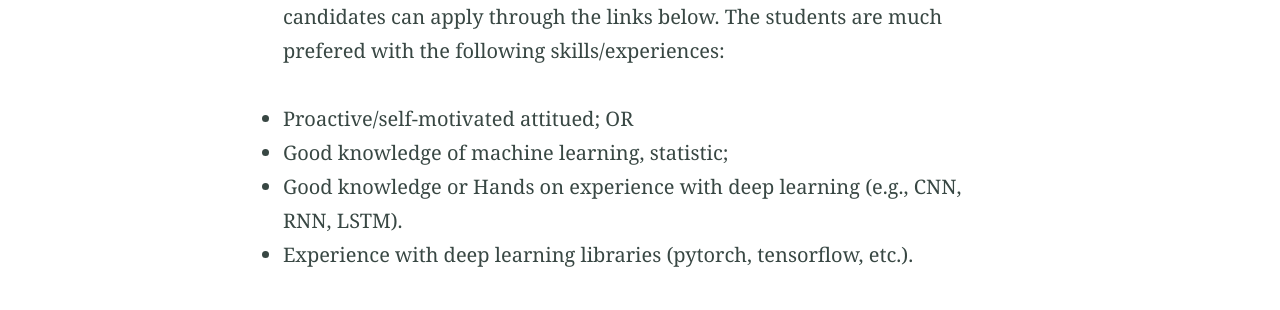
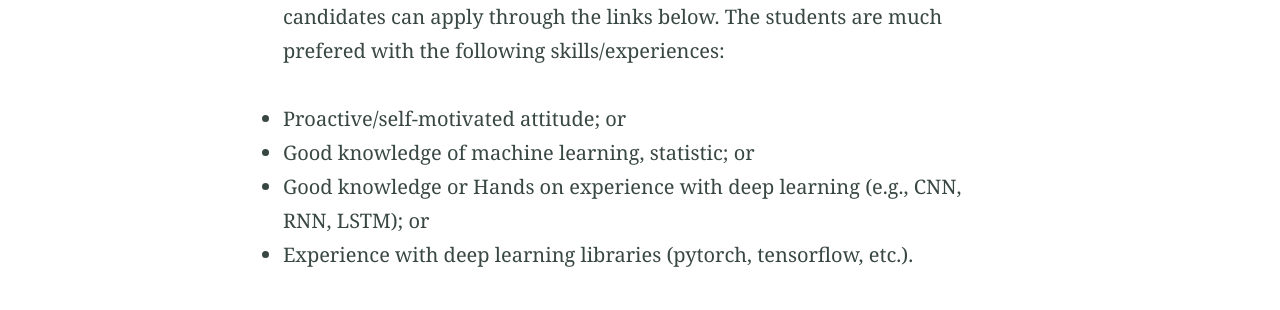
Before and after one commit to nengnengli/bit1029public.github.io, a Jekyll site: the page built from apply.md, in a window 1280 px wide. Shown: the part 213-523 px from the top of the page. Built offline with Jekyll 4.4.1, drawn with Linux system fonts in a browser that asks for light colours.

Commit message:
Update apply.md

```diff
--- a/apply.md
+++ b/apply.md
@@ -6,11 +6,11 @@ collectionpage: pages
 Interested in joining the 1029DRL Group to work with us? Interested candidates can apply through the links below.
 The students are much prefered with the following skills/experiences:
 
-- Proactive/self-motivated attitued; OR
+- Proactive/self-motivated attitude; or
 
-- Good knowledge of machine learning, statistic;
+- Good knowledge of machine learning, statistic; or
 
-- Good knowledge or Hands on experience with deep learning (e.g., CNN, RNN, LSTM).
+- Good knowledge or Hands on experience with deep learning (e.g., CNN, RNN, LSTM); or
 
 - Experience with deep learning libraries (pytorch, tensorflow, etc.).
 
```
